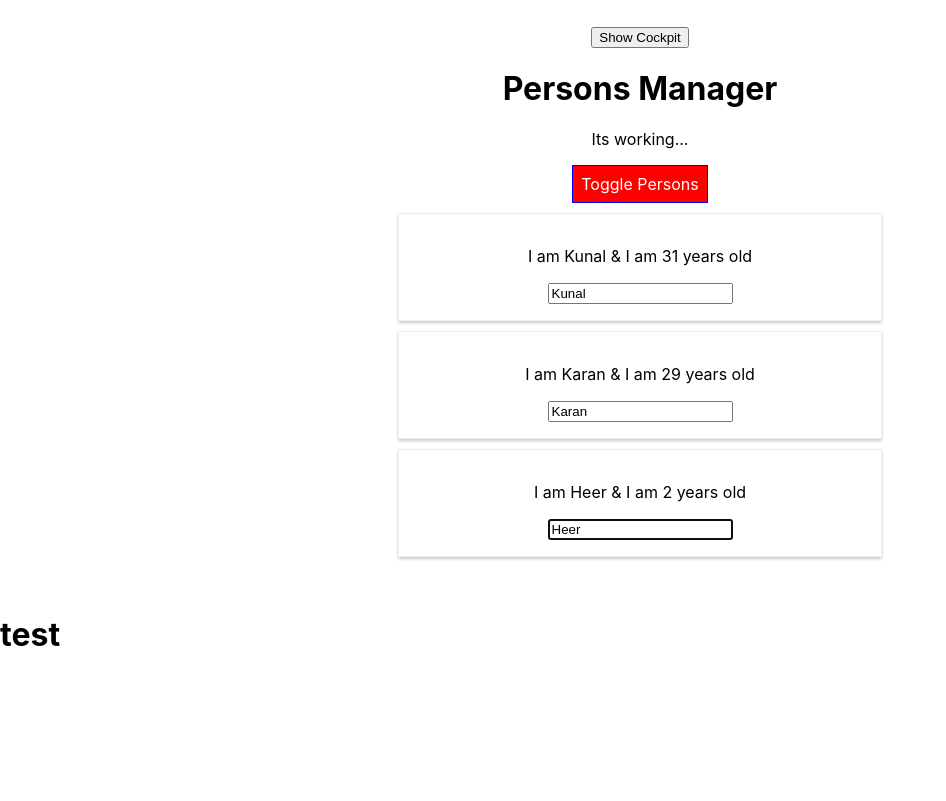
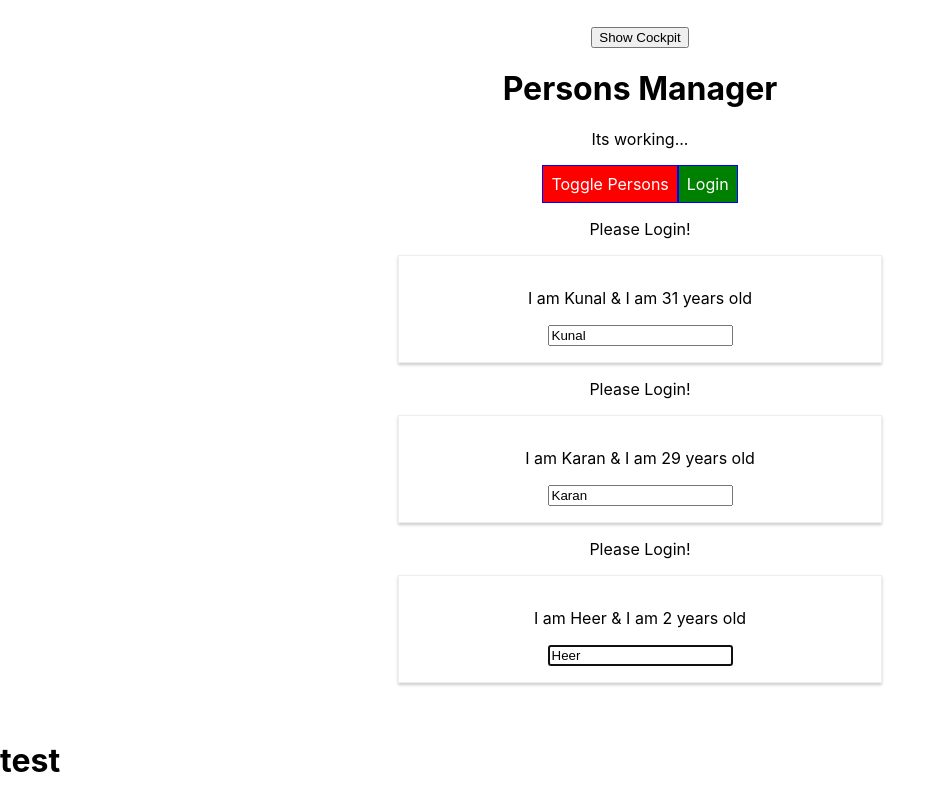
Before and after one commit to kunalrs/react-complete-guide, a React (Create React App) app: page / in a window 1280 px wide. Shown: the whole page, without its empty margins (0-946 px from the left). Built offline with nearby package versions, Linux system fonts and the light colour scheme.

Commit message:
the problem of passing props from chains of component :(

```diff
--- a/src/components/Cockpit/Cockpit.js
+++ b/src/components/Cockpit/Cockpit.js
@@ -44,6 +44,8 @@ const Cockpit = (props) => {
                 className={btnClass}
                 onClick={() => props.toggle()} >Toggle Persons
             </button>
+
+            <button onClick={props.login}>Login</button>
         </div>
     );
 };
--- a/src/components/Persons/Person/Person.js
+++ b/src/components/Persons/Person/Person.js
@@ -1,6 +1,7 @@
 import React, { Component } from 'react';
 import classes from './Person.module.css';
 import PropTypes from 'prop-types';
+import aux from '../../../hoc/aux';
 
 class Person extends Component {
 
@@ -16,6 +17,8 @@ class Person extends Component {
     render() {
         console.log("[Person.js] rendering...");
         return (
+            <aux>
+                {this.props.isAuthenticated ? <p>Authenticated</p> : <p>Please Login!</p>}
                 <div className={classes.Person}>
                     <p onClick={this.props.onClick}>
                         I am {this.props.name} & I am {this.props.age} years old
@@ -28,6 +31,7 @@ class Person extends Component {
                         onChange={(event) => this.props.changed(event)}
                         value={this.props.name} />
                 </div>
+            </aux>
         );
     }
 }
@@ -36,7 +40,8 @@ Person.propTypes = {
     onClick: PropTypes.func,
     name: PropTypes.string,
     age: PropTypes.number,
-    changed: PropTypes.func
+    changed: PropTypes.func,
+    isAuthenticated: PropTypes.bool
 };
 
 export default Person;
--- a/src/components/Persons/Persons.js
+++ b/src/components/Persons/Persons.js
@@ -22,6 +22,7 @@ class Persons extends PureComponent {
         return this.props.persons.map( (person, index) => {
             return <ErrorBoundary key={person.id}>
                 <Person
+                    isAuthenticated={this.props.isAuthenticated}
                     onClick={ () => this.props.clicked(index) }
                     changed = { (event) => this.props.changed(event, person.id) }
                     name={person.name}
--- a/src/containers/App.js
+++ b/src/containers/App.js
@@ -17,7 +17,8 @@ class App extends Component {
         { id: 'karan1', name: "Karan", age: 29 },
         { id: 'heer1', name: "Heer", age: 2 }
       ],
-      showCockpit: true
+      showCockpit: true,
+      authenticated: false
     };
   }
 
@@ -62,6 +63,12 @@ class App extends Component {
     });
   }
 
+  loginHandler = () => {
+    this.setState({
+      authenticated: true
+    })
+  }
+
   render() {
     console.log("[App.js] rendering...");
     let persons = null;
@@ -69,6 +76,7 @@ class App extends Component {
     if(this.state.showPersons) {
       persons = (
         <Persons
+          isAuthenticated={this.state.authenticated}
           persons={this.state.persons}
           clicked={this.deletePersonHandler}
           changed={this.nameChangeHandler} />
@@ -88,6 +96,7 @@ class App extends Component {
             {this.state.showCockpit ? <Cockpit
               title={this.props.appTitle}
               toggle={this.togglePersonsHandler}
+              login={this.loginHandler}
               personsLength={this.state.persons.length}
               showPersons={this.state.showPersons} />
             : null}
```
Lines whose indentation alone changed are shown as unchanged.
